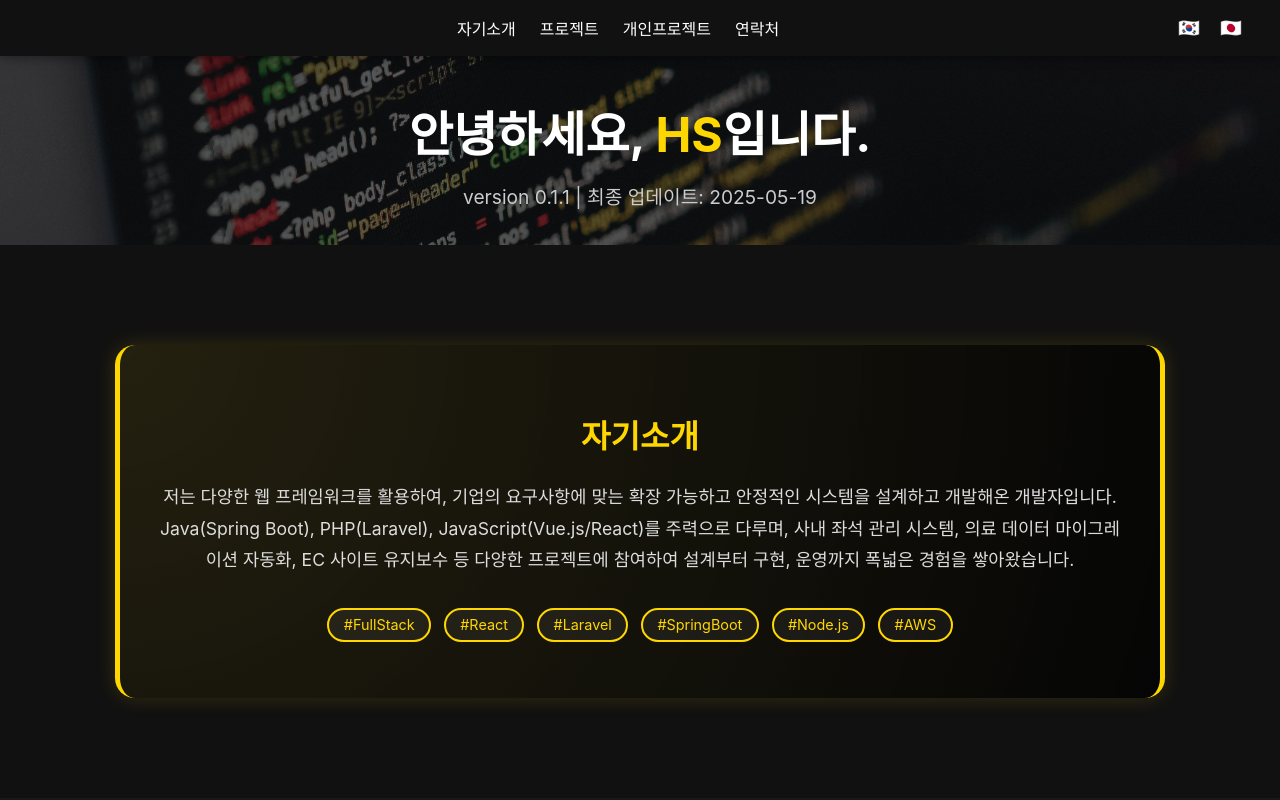
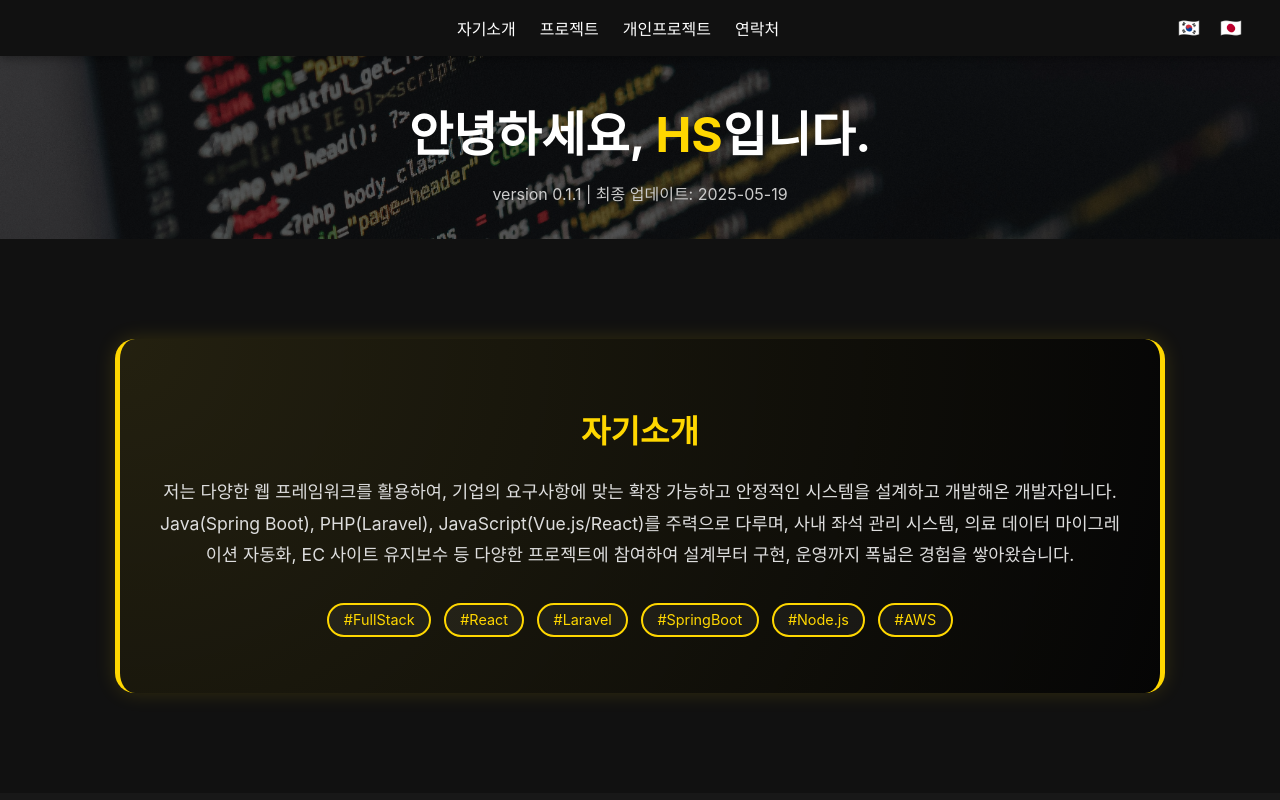
Before and after one commit to HS-Kang-Developer/hs-kang-developer.github.io, a React (Create React App) app: page / in a window 1280 px wide. Shown: the top 800 px of the page. Built offline with nearby package versions, Linux system fonts and the light colour scheme.

Commit message:
version update

```diff
--- a/src/components/HeroSection/style.css
+++ b/src/components/HeroSection/style.css
@@ -42,7 +42,7 @@
 }
 
 .hero-subtitle {
-  font-size: 1.2rem;
+  font-size: 1.0rem;
   color: #ccc;
   margin: 0 auto 2rem auto;
   line-height: 1.6;
```
